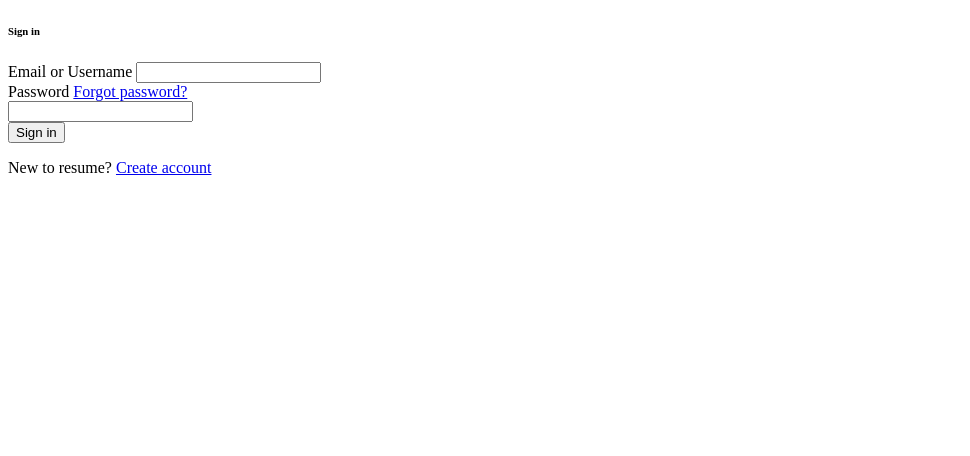
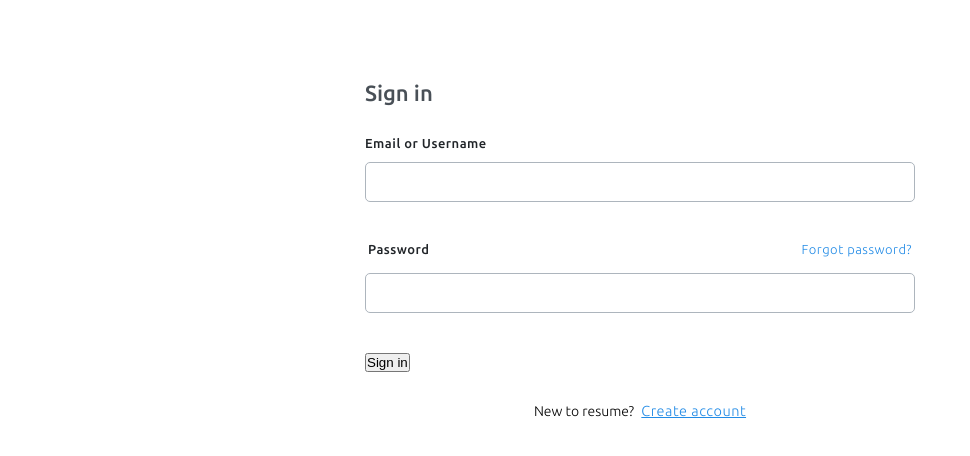
Before and after one commit to iamhammyboi19/querytester, a plain HTML site: page login.html in a window 1280 px wide. Shown: the whole page, without its empty margins (0-970 px from the left). Drawn offline with nearby package versions, Linux system fonts and the light colour scheme; the site is published under a folder, as on GitHub Pages, so addresses that start at the root find nothing.

Commit message:
Update login.html

```diff
--- a/login.html
+++ b/login.html
@@ -6,7 +6,7 @@
     <meta http-equiv="Permissions-Policy" content="interest-cohort=()">
     <meta name="viewport" content="width=device-width, initial-scale=1.0" />
     <title>Resume Login | Sign into your account</title>
-    <link rel="stylesheet" href="/auths.css"/>
+    <link rel="stylesheet" href="auths.css"/>
     <link rel="icon" type="image/x-icon" href="src/img/resume-icon.jpeg" />
     <link rel="preconnect" href="https://fonts.googleapis.com" />
     <link rel="preconnect" href="https://fonts.gstatic.com" crossorigin />
```
